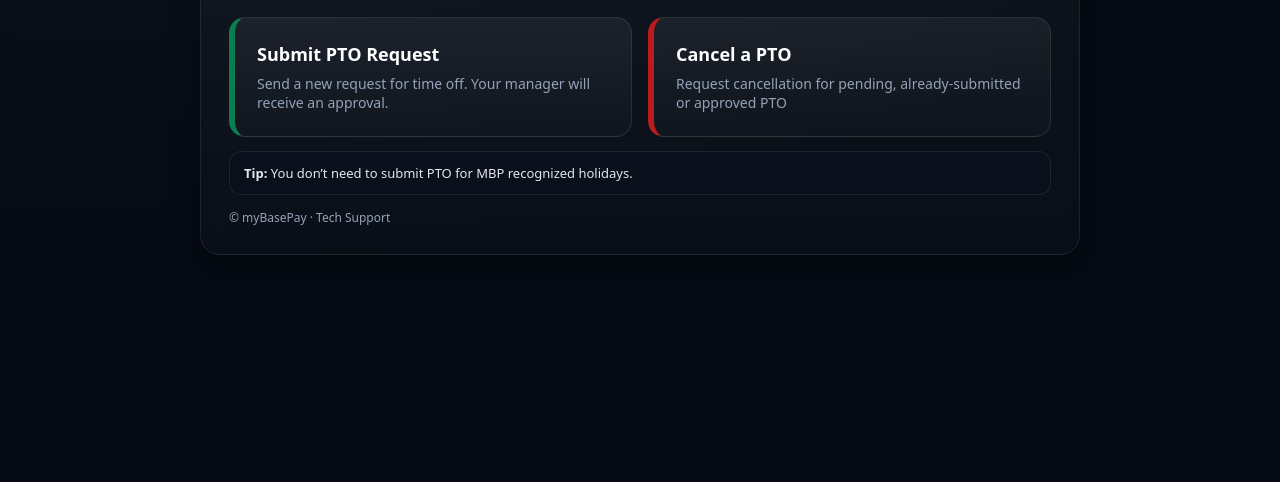
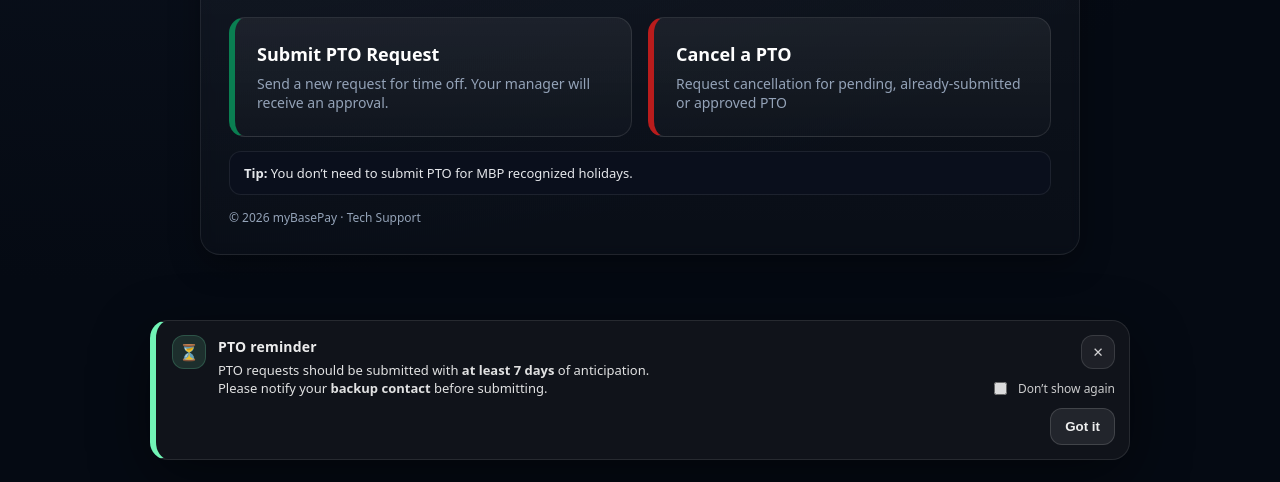
Before and after one commit to mybasepay/pto-central, a plain HTML site: page index.html in a window 1280 px wide. Shown: the part 318-800 px from the top of the page. Drawn offline with Linux system fonts and the light colour scheme; a script that the page names is missing.

Commit message:
update, message alert banner added.

```diff
--- /dev/null
+++ b/components/pto-notice/pto-notice.css
@@ -0,0 +1,140 @@
+.pto-notice {
+  position: fixed;
+  left: 50%;
+  bottom: 22px;
+  transform: translateX(-50%);
+  width: min(980px, calc(100% - 28px));
+  z-index: 9999;
+}
+
+/* When visible, we animate the content */
+.pto-notice:not([hidden]) .pto-notice__content {
+  animation: ptoNoticeIn 240ms ease-out;
+}
+
+@keyframes ptoNoticeIn {
+  from {
+    opacity: 0;
+    transform: translateY(10px);
+  }
+  to {
+    opacity: 1;
+    transform: translateY(0);
+  }
+}
+
+.pto-notice__content {
+  background: rgba(18, 21, 28, 0.92);
+  border: 1px solid rgba(255, 255, 255, 0.10);
+  border-left: 6px solid rgba(120, 255, 190, 0.95);
+  border-radius: 18px;
+  padding: 14px 14px 14px 16px;
+  box-shadow: 0 18px 60px rgba(0, 0, 0, 0.48);
+  backdrop-filter: blur(12px);
+  display: flex;
+  gap: 14px;
+  align-items: stretch;
+  justify-content: space-between;
+  color: rgba(255, 255, 255, 0.92);
+}
+
+.pto-notice__left {
+  display: flex;
+  gap: 12px;
+  align-items: flex-start;
+  min-width: 0;
+}
+
+.pto-notice__icon {
+  width: 34px;
+  height: 34px;
+  display: grid;
+  place-items: center;
+  border-radius: 12px;
+  background: rgba(120, 255, 190, 0.12);
+  border: 1px solid rgba(120, 255, 190, 0.18);
+  font-size: 16px;
+  flex: 0 0 auto;
+}
+
+.pto-notice__text {
+  min-width: 0;
+}
+
+.pto-notice__title {
+  font-weight: 800;
+  letter-spacing: 0.2px;
+  margin: 2px 0 6px;
+  font-size: 14px;
+}
+
+.pto-notice__desc {
+  font-size: 13px;
+  line-height: 1.35;
+  opacity: 0.95;
+}
+
+.pto-notice__right {
+  display: grid;
+  grid-template-columns: auto;
+  gap: 10px;
+  align-items: end;
+  justify-items: end;
+  min-width: 165px;
+}
+
+.pto-notice__x {
+  border: 1px solid rgba(255, 255, 255, 0.12);
+  background: rgba(255, 255, 255, 0.06);
+  color: rgba(255, 255, 255, 0.8);
+  width: 34px;
+  height: 34px;
+  border-radius: 12px;
+  cursor: pointer;
+}
+
+.pto-notice__x:hover {
+  background: rgba(255, 255, 255, 0.10);
+}
+
+.pto-notice__checkbox {
+  font-size: 12px;
+  opacity: 0.85;
+  display: inline-flex;
+  gap: 8px;
+  align-items: center;
+  justify-content: flex-end;
+  user-select: none;
+  white-space: nowrap;
+}
+
+.pto-notice__btn {
+  border: 1px solid rgba(255, 255, 255, 0.14);
+  background: rgba(255, 255, 255, 0.08);
+  color: rgba(255, 255, 255, 0.92);
+  padding: 10px 14px;
+  border-radius: 12px;
+  cursor: pointer;
+  font-weight: 650;
+}
+
+.pto-notice__btn:hover {
+  background: rgba(255, 255, 255, 0.12);
+}
+
+/* Mobile */
+@media (max-width: 640px) {
+  .pto-notice__content {
+    flex-direction: column;
+    gap: 12px;
+  }
+  .pto-notice__right {
+    grid-template-columns: 1fr;
+    justify-items: start;
+    align-items: start;
+    min-width: 0;
+  }
+  .pto-notice__checkbox {
+    justify-content: flex-start;
+  }
+}
--- /dev/null
+++ b/components/pto-notice/pto-notice.html
@@ -0,0 +1,37 @@
+<div
+  id="ptoNotice"
+  class="pto-notice"
+  role="status"
+  aria-live="polite"
+  aria-atomic="true"
+  hidden
+>
+  <div class="pto-notice__content">
+    <div class="pto-notice__left">
+      <div class="pto-notice__icon" aria-hidden="true">⏳</div>
+
+      <div class="pto-notice__text">
+        <div class="pto-notice__title">PTO reminder</div>
+        <div class="pto-notice__desc">
+          PTO requests should be submitted with <strong>at least 7 days</strong> of anticipation.<br />
+          Please notify your <strong>backup contact</strong> before submitting.
+        </div>
+      </div>
+    </div>
+
+    <div class="pto-notice__right">
+      <button id="ptoNoticeX" class="pto-notice__x" type="button" aria-label="Close">
+        ✕
+      </button>
+
+      <label class="pto-notice__checkbox">
+        <input id="ptoNoticeDontShow" type="checkbox" />
+        Don’t show again
+      </label>
+
+      <button id="ptoNoticeClose" class="pto-notice__btn" type="button">
+        Got it
+      </button>
+    </div>
+  </div>
+</div>
--- /dev/null
+++ b/components/pto-notice/pto-notice.js
@@ -0,0 +1,39 @@
+(function () {
+  const KEY = "pto_notice_dismissed_v1";
+  const MAX_RETRIES = 30;
+  const INTERVAL = 100;
+
+  function wireUp() {
+    const notice = document.getElementById("ptoNotice");
+    const closeBtn = document.getElementById("ptoNoticeClose");
+    const closeX = document.getElementById("ptoNoticeX");
+    const dontShow = document.getElementById("ptoNoticeDontShow");
+
+    if (!notice || !closeBtn) return false;
+    if (localStorage.getItem(KEY) === "true") return true;
+
+    notice.hidden = false;
+
+    const close = () => {
+      if (dontShow && dontShow.checked) {
+        localStorage.setItem(KEY, "true");
+      }
+      notice.hidden = true;
+    };
+
+    closeBtn.addEventListener("click", close);
+    if (closeX) closeX.addEventListener("click", close);
+
+    window.addEventListener("keydown", (e) => {
+      if (e.key === "Escape") close();
+    });
+
+    return true;
+  }
+
+  let attempts = 0;
+  const timer = setInterval(() => {
+    attempts++;
+    if (wireUp() || attempts >= MAX_RETRIES) clearInterval(timer);
+  }, INTERVAL);
+})();
--- a/index.html
+++ b/index.html
@@ -4,7 +4,12 @@
   <meta charset="utf-8" />
   <meta name="viewport" content="width=device-width, initial-scale=1" />
   <title>PTO Central — myBasePay</title>
+
+  <!-- Base styles -->
   <link rel="stylesheet" href="styles.css" />
+
+  <!-- Component styles -->
+  <link rel="stylesheet" href="components/pto-notice/pto-notice.css" />
 </head>
 <body>
   <main class="wrap">
@@ -19,7 +24,6 @@
       </header>
 
       <div class="grid" role="navigation" aria-label="Primary actions">
-
         <a
           class="button green"
           href="https://forms.office.com/Pages/ResponsePage.aspx?id=lHyi4Qz7KEe3HTdm8ho6y6sGTemyH-VGqGh4tFUruAVUMzlaVklSTDU4Qk4xWUtXMVc3UVo1QTk4Ri4u"
@@ -27,10 +31,9 @@
           rel="noopener noreferrer"
         >
           <span class="title">Submit PTO Request</span>
-          <span class="note"
-            >Send a new request for time off. Your manager will receive an
-            approval.</span
-          >
+          <span class="note">
+            Send a new request for time off. Your manager will receive an approval.
+          </span>
         </a>
 
         <a
@@ -40,15 +43,14 @@
           rel="noopener noreferrer"
         >
           <span class="title">Cancel a PTO</span>
-          <span class="note"
-            >Request cancellation for pending, already-submitted or approved PTO</span
-          >
+          <span class="note">
+            Request cancellation for pending, already-submitted or approved PTO
+          </span>
         </a>
       </div>
 
       <div class="tips">
-        <strong>Tip:</strong> You don’t need to submit PTO for MBP recognized
-        holidays.
+        <strong>Tip:</strong> You don’t need to submit PTO for MBP recognized holidays.
       </div>
 
       <footer>
@@ -56,6 +58,14 @@
       </footer>
     </section>
   </main>
+
+  <!-- Component mount point -->
+  <div id="pto-notice-container"></div>
+
+  <!-- Main JS -->
   <script src="script.js"></script>
+
+  <!-- Component JS -->
+  <script src="components/pto-notice/pto-notice.js"></script>
 </body>
 </html>
--- /dev/null
+++ b/script.js
@@ -0,0 +1,12 @@
+// Footer year
+const yearEl = document.getElementById("year");
+if (yearEl) yearEl.textContent = new Date().getFullYear();
+
+// Inject PTO notice HTML
+fetch("components/pto-notice/pto-notice.html")
+  .then((res) => res.text())
+  .then((html) => {
+    const container = document.getElementById("pto-notice-container");
+    if (container) container.innerHTML = html;
+  })
+  .catch((err) => console.error("PTO notice load failed:", err));
```
